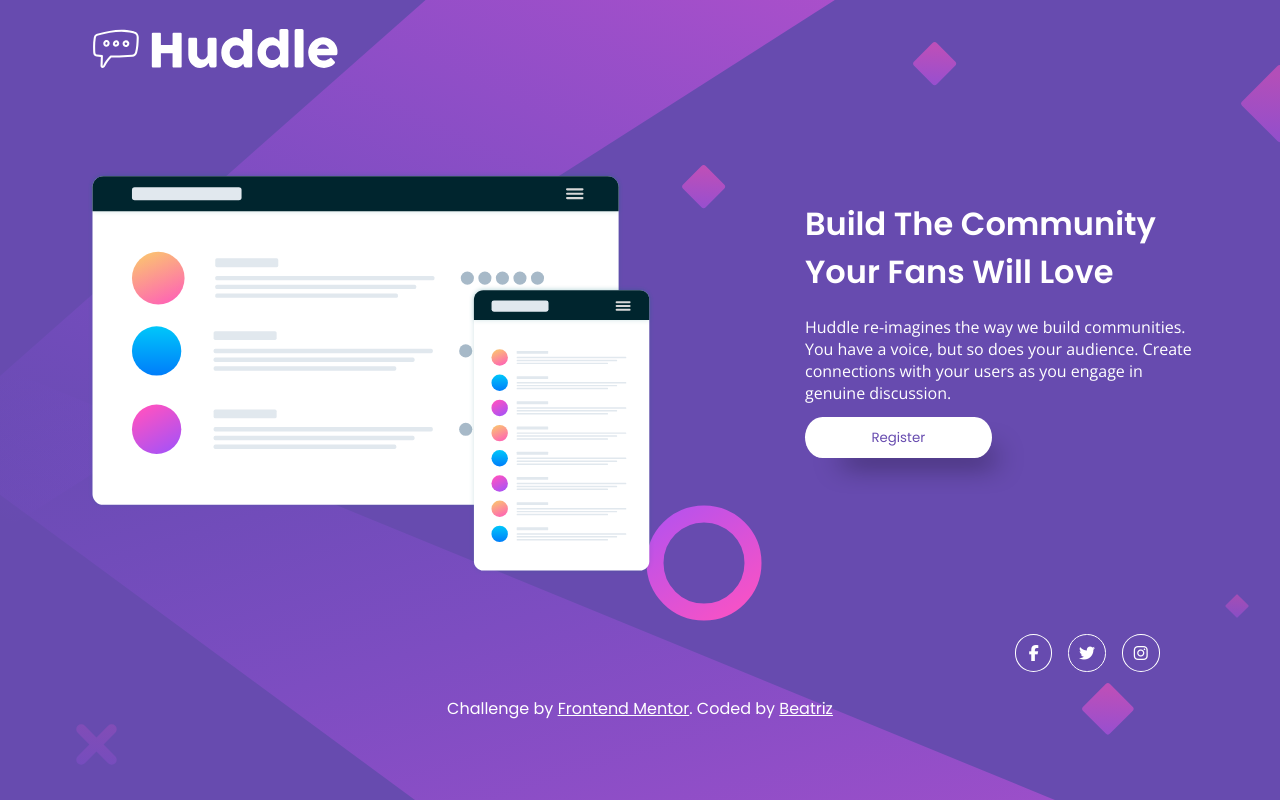
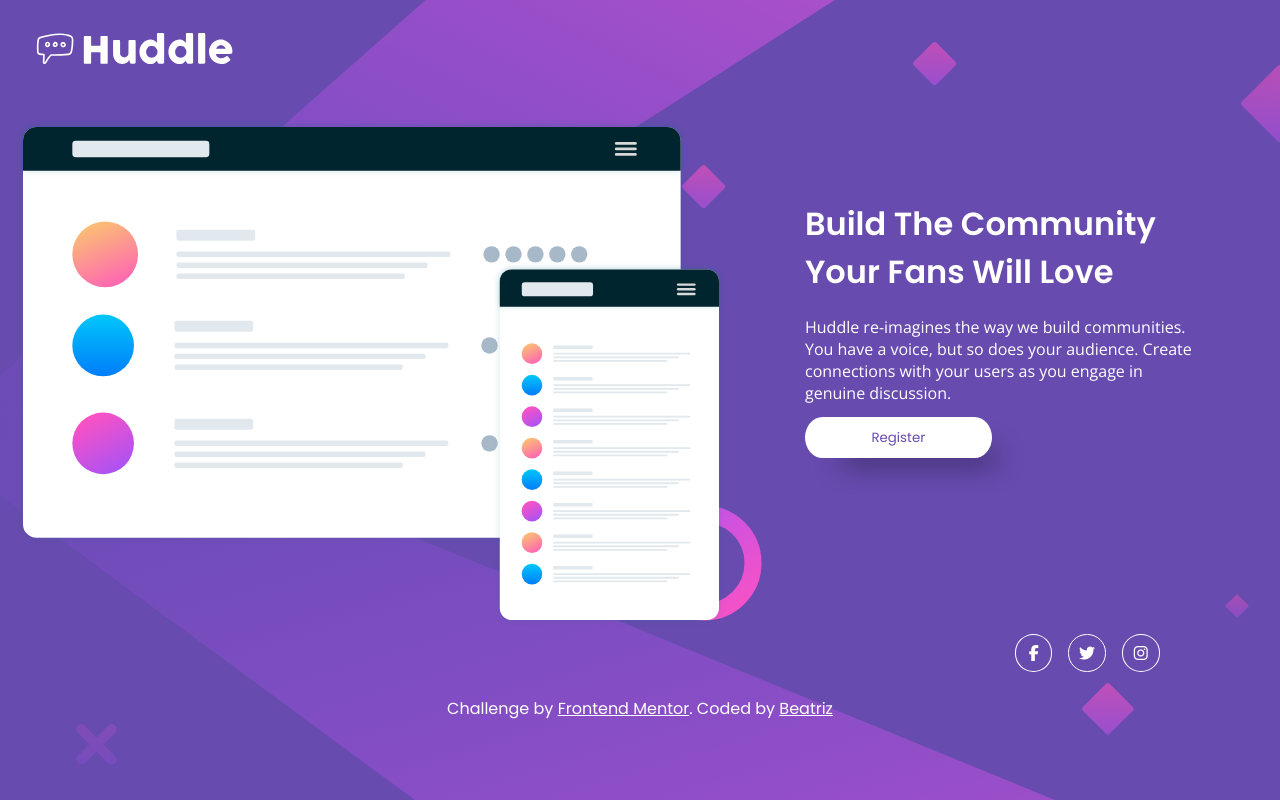
Before and after one commit to beatrizang/huddle-landing-page, a plain HTML site: page index.html in a window 1280 px wide. Drawn offline with nearby package versions, Linux system fonts and the light colour scheme; a web font is replaced by a local one.

Commit message:
Se cambiaron tamños de imagenes

```diff
--- a/style.css
+++ b/style.css
@@ -20,9 +20,14 @@ a:hover{
 header{
     margin-top: 1em;
     margin-bottom: 2em;
-    margin-left: 5em;
+
 
 }
+
+header img{
+    transform: scale(0.8);
+}
+
 
 body{
     display: flex;
@@ -48,9 +53,6 @@ body{
     padding-left: 1em;
 }
 
-.img-ppal{
-    transform: scale(0.8);
-}
 
 .text{
     padding: 5em;
@@ -118,6 +120,7 @@ footer{
     color: white;
     padding: 1em;
     text-align: center;
+
 }
 
 @media only screen and (max-width: 1260px){
```
